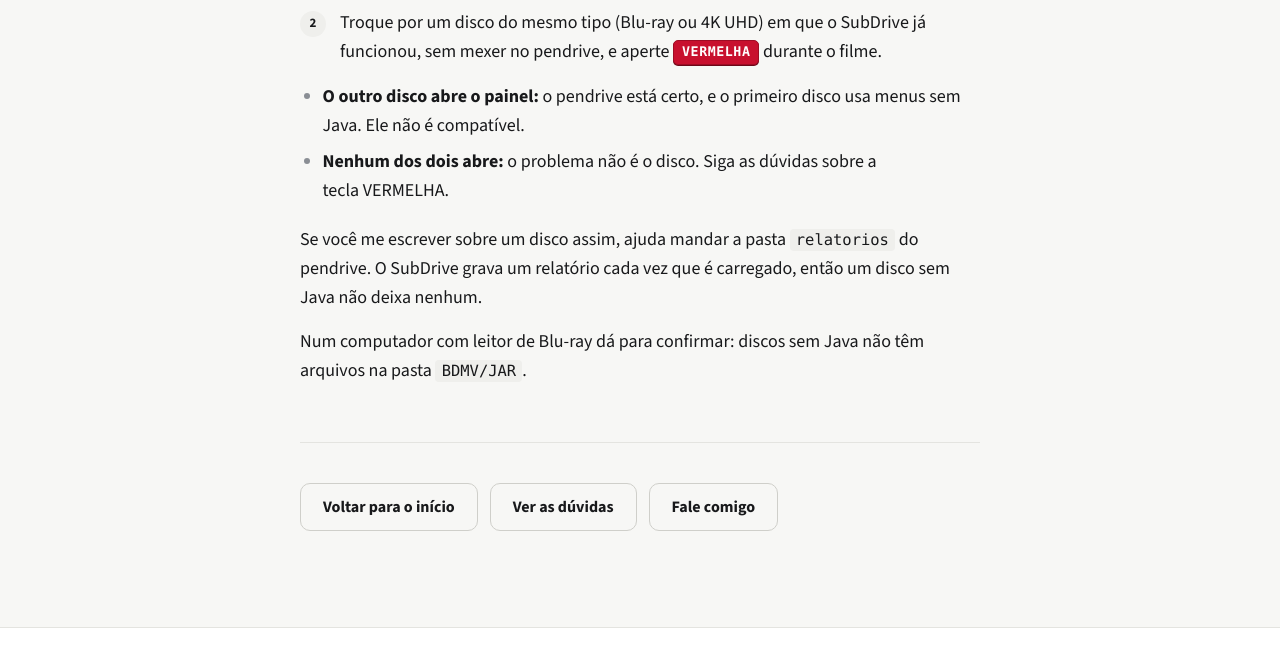
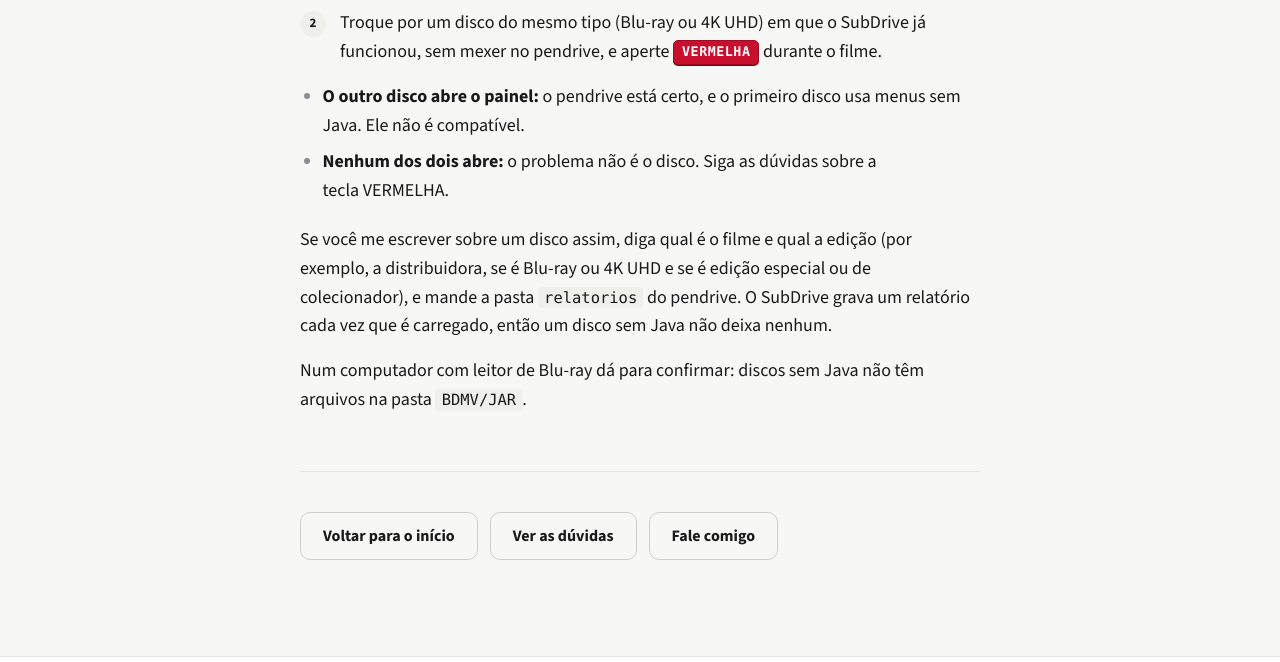
Before and after one commit to michaelfdias/subdrive, a plain HTML site: page docs/guia.html in a window 1280 px wide. Shown: the part 4577-5239 px from the top of the page. Drawn offline with Linux system fonts and the light colour scheme.

Commit message:
Guide: ask for the film and edition when reporting a disc

```diff
--- a/docs/guia.html
+++ b/docs/guia.html
@@ -168,7 +168,7 @@ BDJ.jar e outros arquivos do SubDrive</code></pre>
         <li><strong>O outro disco abre o painel:</strong> o pendrive está certo, e o primeiro disco usa menus sem Java. Ele não é compatível.</li>
         <li><strong>Nenhum dos dois abre:</strong> o problema não é o disco. Siga as dúvidas sobre a tecla VERMELHA.</li>
       </ul>
-      <p>Se você me escrever sobre um disco assim, ajuda mandar a pasta <code>relatorios</code> do pendrive. O SubDrive grava um relatório cada vez que é carregado, então um disco sem Java não deixa nenhum.</p>
+      <p>Se você me escrever sobre um disco assim, diga qual é o filme e qual a edição (por exemplo, a distribuidora, se é Blu-ray ou 4K UHD e se é edição especial ou de colecionador), e mande a pasta <code>relatorios</code> do pendrive. O SubDrive grava um relatório cada vez que é carregado, então um disco sem Java não deixa nenhum.</p>
       <p>Num computador com leitor de Blu-ray dá para confirmar: discos sem Java não têm arquivos na pasta <code>BDMV/JAR</code>.</p>
     </section>
 
```
Also changed, not shown: docs/subdrive-ia.txt.
